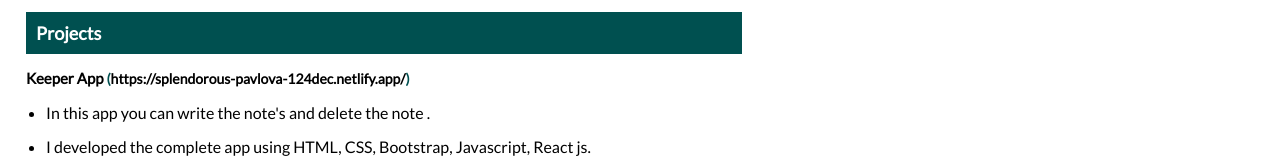
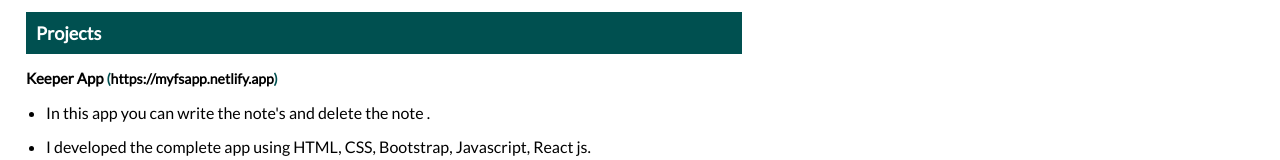
Before and after one commit to abhishekrajbhar7/Updated-Resume, a plain HTML site: page Resume.html in a window 1280 px wide. Shown: the part 1188-1348 px from the top of the page. Drawn offline with Linux system fonts and the light colour scheme.

Commit message:
Update Resume.html

```diff
--- a/Resume.html
+++ b/Resume.html
@@ -316,8 +316,8 @@
                                     <div class="project">
                                         <h3>Keeper App <span class="more-info">(<a
                                                     style="text-decoration: none; color: black;"
-                                                    href="https://splendorous-pavlova-124dec.netlify.app/"
-                                                    target="_blank">https://splendorous-pavlova-124dec.netlify.app/</a>)</span>
+                                                    href="https://myfsapp.netlify.app"
+                                                    target="_blank">https://myfsapp.netlify.app</a>)</span>
                                         </h3>
                                         <ul>
                                             <li>In this app you can write the note's and delete the note .</li>
```
